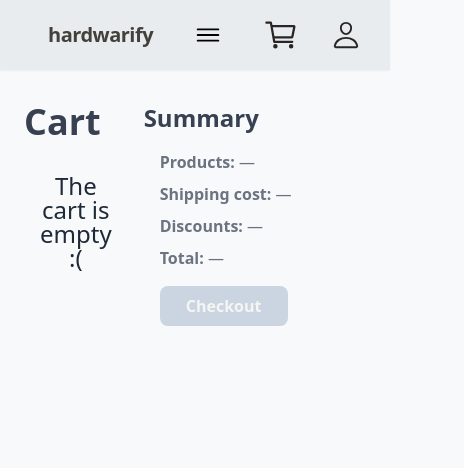
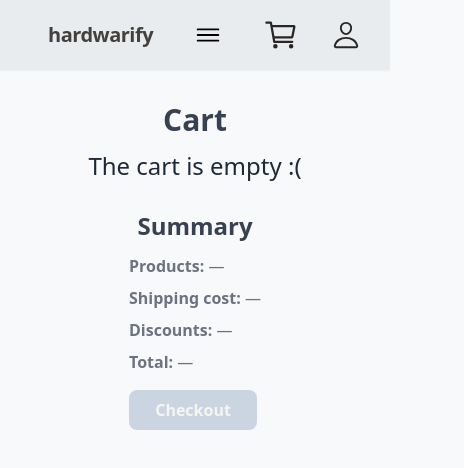
Before and after one commit to tojamrcel/hardwarify-project, a Next.js app: page /cart in a window 390 px wide. Shown: the top 468 px of the page, 464 px wide, since content can reach past the window. Built offline with nearby package versions, Linux system fonts and the light colour scheme.

Commit message:
style: improve responsiveness of Cart page

```diff
--- a/app/_components/CartList.tsx
+++ b/app/_components/CartList.tsx
@@ -13,7 +13,7 @@ function CartList() {
   }
 
   return (
-    <div className="mt-4 flex flex-col gap-8 p-4">
+    <div className="flex flex-col gap-4 p-4 md:mt-4 md:gap-8">
       {cart.length > 0 &&
         cart.map((prod) => (
           <CartItem
@@ -24,7 +24,7 @@ function CartList() {
           />
         ))}
       {cart.length === 0 && (
-        <p className="text-center text-2xl leading-6 text-gray-800">
+        <p className="text-2xl leading-6 text-gray-800 md:text-center">
           The cart is empty :(
         </p>
       )}
@@ -75,16 +75,16 @@ function CartItem({
   }
 
   return (
-    <div className="relative grid max-w-5xl grid-cols-[8rem_3fr] items-center justify-center gap-4 rounded-lg bg-white-second px-4 py-2">
+    <div className="relative grid h-28 max-w-5xl grid-cols-[8rem_3fr] items-center justify-center gap-2 rounded-lg bg-white-second px-2 py-2 md:gap-4 md:px-4 lg:h-auto">
       <Image
         src={image}
         alt={name}
         height={96}
         width={96}
-        className="self-center justify-self-center rounded-md shadow-sm"
+        className="w-20 self-center justify-self-center rounded-md shadow-sm"
       />
       <div>
-        <p className="text-lg font-semibold text-gray-700">{name}</p>
+        <p className="font-semibold text-gray-700 md:text-lg">{name}</p>
         <div className="flex items-center gap-2 text-gray-700">
           <button
             onClick={() => handleDecreaseQuantity()}
--- a/app/_components/CartSummary.tsx
+++ b/app/_components/CartSummary.tsx
@@ -22,7 +22,7 @@ function CartSummary() {
   return (
     <>
       <h2 className="text-2xl font-bold text-gray-700">Summary</h2>
-      <div className="my-4 flex flex-col gap-2 px-4 text-gray-500">
+      <div className="my-3 flex flex-col gap-2 px-4 text-gray-500 md:my-4">
         <p>
           <span className="font-semibold">Products:</span>{" "}
           {cart.length ? `$${productsPrice}` : "—"}
--- a/app/cart/page.tsx
+++ b/app/cart/page.tsx
@@ -8,12 +8,14 @@ export const metadata: Metadata = {
 
 function Page() {
   return (
-    <section className="grid grid-cols-[1fr_20rem] gap-4">
-      <div>
-        <h2 className="text-4xl font-bold text-gray-700">Cart</h2>
+    <section className="grid gap-4 md:grid-cols-[1fr_20rem]">
+      <div className="flex flex-col items-center md:block">
+        <h2 className="text-center text-3xl font-bold text-gray-700 md:text-left md:text-4xl">
+          Cart
+        </h2>
         <CartList />
       </div>
-      <div>
+      <div className="flex flex-col items-center md:block">
         <CartSummary />
       </div>
     </section>
```
